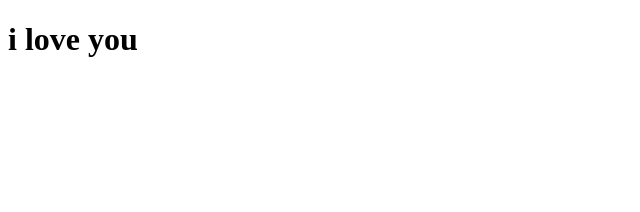
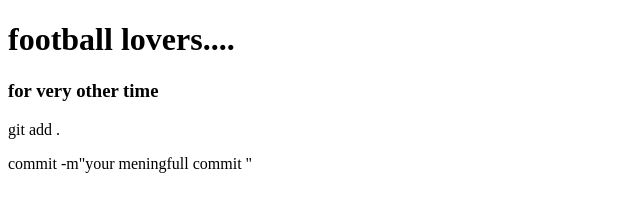
Before and after one commit to 522rabbi-glitch/my-secend, a plain HTML site: page index.html in a window 1280 px wide. Shown: the whole page, without its empty margins (0-640 px from the left). Drawn offline with Linux system fonts and the light colour scheme.

Commit message:
add to the commend pushed thegithub

```diff
--- a/index.html
+++ b/index.html
@@ -6,6 +6,11 @@
     <title>index file</title>
 </head>
 <body>
-    <h1> i love you </h1>
+    <h1>football lovers....</h1>
+    <div>
+        <h3>for very other time</h3>
+        <p>git add .</p>
+        <p>commit -m"your meningfull commit " </p>
+    </div>
 </body>
 </html>
```
